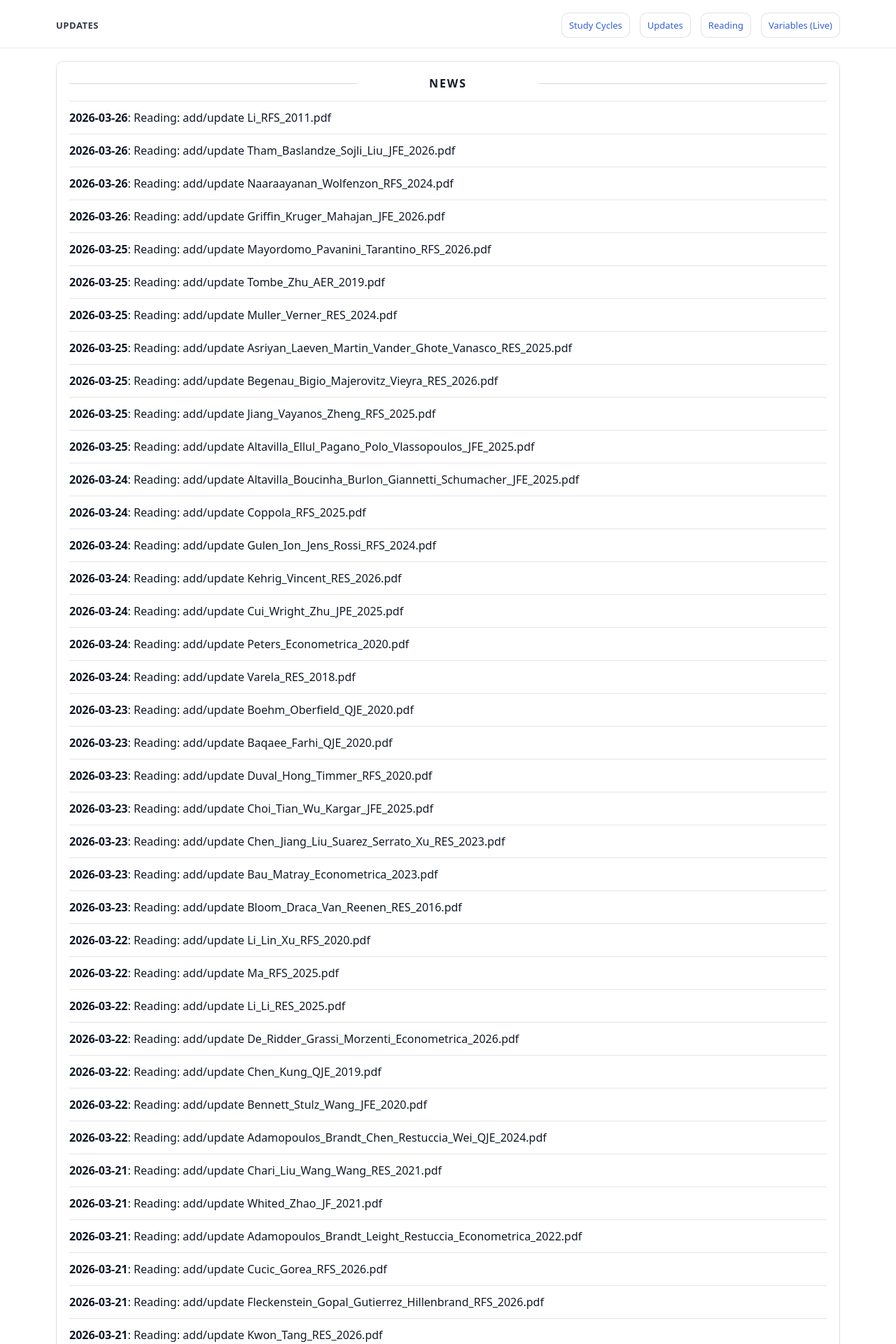
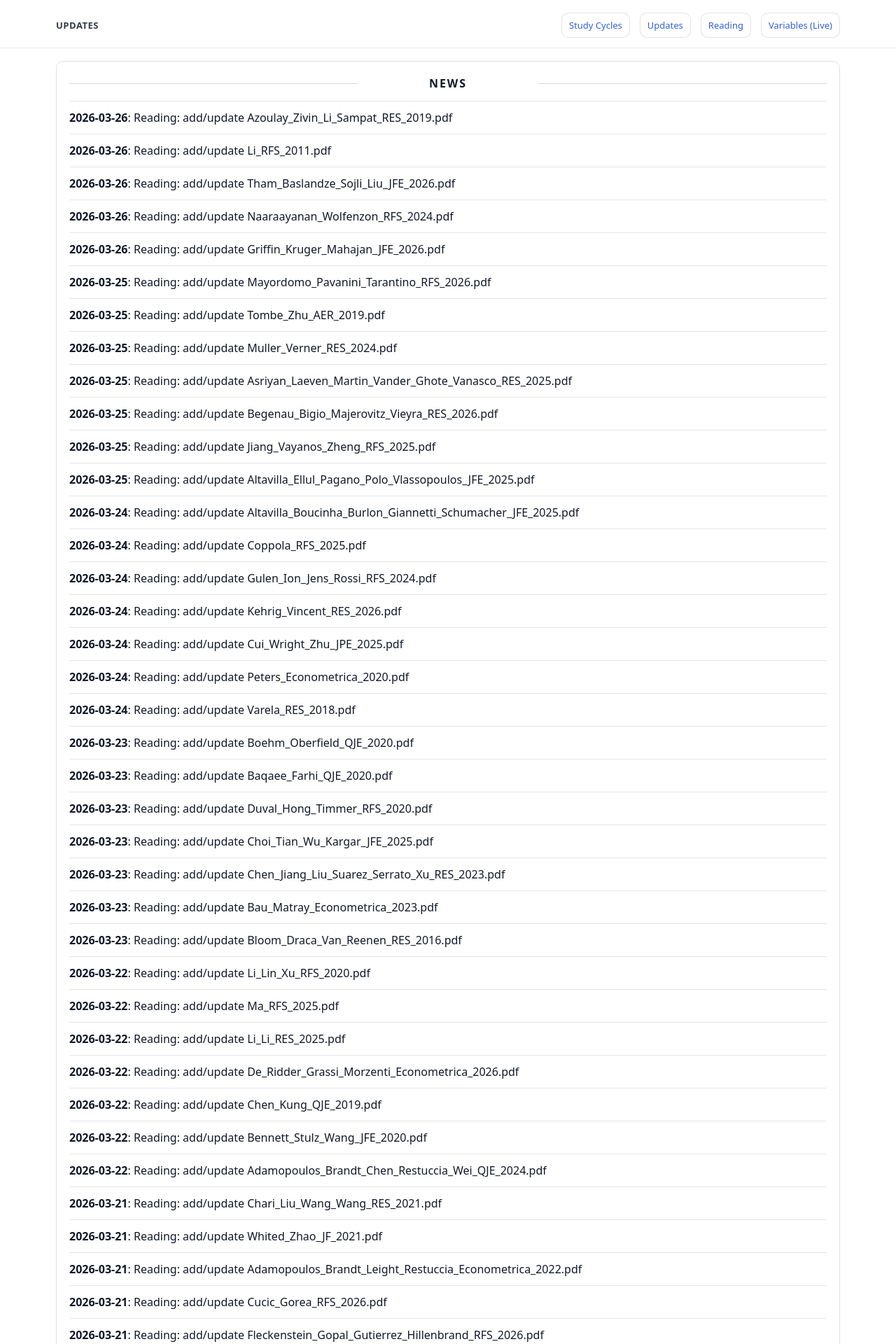
Before and after one commit to yaxinzn/study-archive, a Jekyll site: the page built from updates/index.md, in a window 1280 px wide. Shown: the top 1920 px of the page at 70% size. Built offline with Jekyll 4.4.1, drawn with Linux system fonts in a browser that asks for light colours; some of the changed text lies outside the part shown.

Commit message:
chore: update NEWS feed

```diff
--- a/_data/news.yml
+++ b/_data/news.yml
@@ -1,4 +1,7 @@
 # Auto-generated update history (sorted newest -> oldest). Do not edit manually.
+- ts: "1774523456"
+  date: "2026-03-26"
+  title: "Reading: add/update Azoulay_Zivin_Li_Sampat_RES_2019.pdf"
 - ts: "1774522620"
   date: "2026-03-26"
   title: "Reading: add/update Li_RFS_2011.pdf"
```
